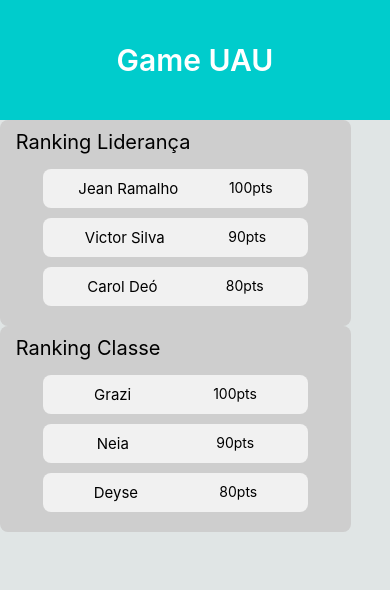
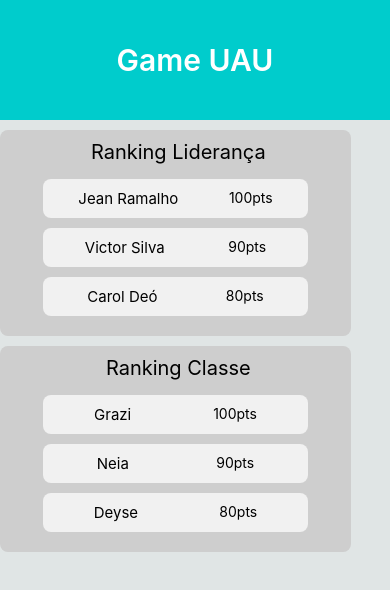
Before and after one commit to jeanramalho/game-uau, a React Native app: screen / in a window 390 px wide. Shown: the top 590 px of the page. Built offline with nearby package versions, Linux system fonts and the light colour scheme.

Commit message:
Ajusta margin top do painel de ranking

```diff
--- a/src/Components/Ranking/index.js
+++ b/src/Components/Ranking/index.js
@@ -14,7 +14,7 @@ const Ranking = ({tipo}) => {
         <Card pontos={80} participante={"Carol Deó"}/>
       </View>
     )
-  } else {
+  } else if(tipo == "classe"){
     return (
       <View style={styles.container}>
         <Text style={styles.title}> Ranking Classe</Text>
--- a/src/Components/Ranking/style.js
+++ b/src/Components/Ranking/style.js
@@ -4,7 +4,7 @@ const styles = StyleSheet.create({
     container:{
         width: "90%",
         padding: 10,
-        marginTop: 0,
+        marginTop: 10,
         backgroundColor: "#cecece",
         borderRadius: 8,
         justifyContent: "center",
@@ -15,6 +15,7 @@ const styles = StyleSheet.create({
         width: '100%',
         fontSize: 20,
         marginBottom: 15,
+        textAlign: "center",
     },
 
 })
```
